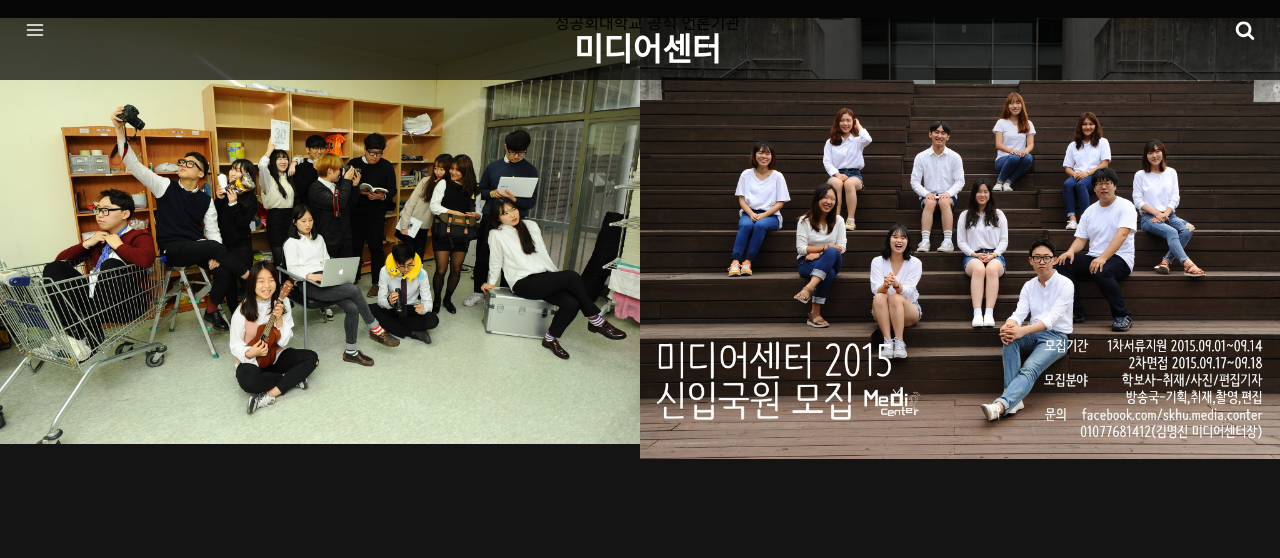
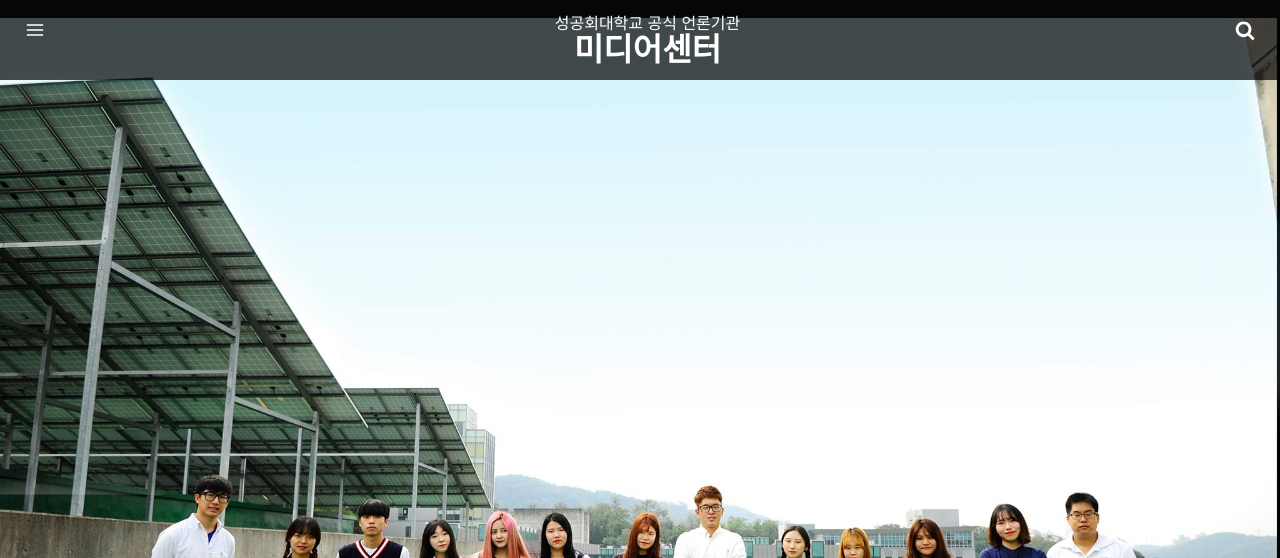
Before and after one commit to skhumedia/skhumedia.github.io, a Jekyll site: the page built from index.md, in a window 1280 px wide and 1400 px high. Shown: the top 558 px of the window. Built offline with Jekyll 4.4.1, drawn with Linux system fonts in a browser that asks for light colours; grey boxes are pictures that could not be loaded.

Commit message:
Initial Commit

```diff
--- a/_includes/header.html
+++ b/_includes/header.html
@@ -6,7 +6,7 @@
         <svg class="icon-search"><use xlink:href="#icon-search"></use></svg>
     </a>
     <center>
-        <p2>성공회대학교 공식 언론기관</p2>
+        <p2 style="color: #ffffff;">성공회대학교 공식 언론기관</p2>
         <h1 class="logo">
             <a href="{{ site.baseurl }}/">
                 {{ site.username }}
--- a/_layouts/main.html
+++ b/_layouts/main.html
@@ -16,9 +16,9 @@ layout: compress
         95% { left: -300%; }
         100% { left: -400%; }
         }
-        body1 { margin: 40px; }
+        body1 { margin: 20px; }
         div#slider { overflow: hidden; }
-        div#slider figure img { width: 10%; float: left; }
+        div#slider figure img { width: 20%; height: 10%; float: left; }
         div#slider figure {
             position: relative;
             width: 500%;
```
